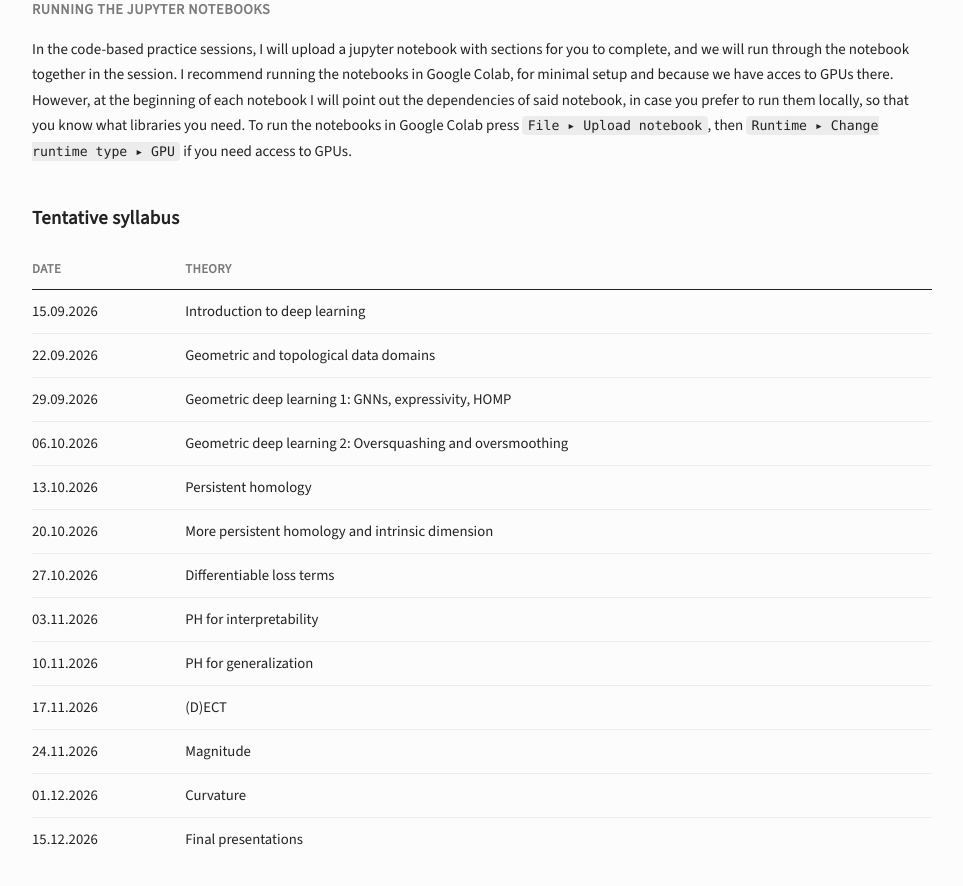
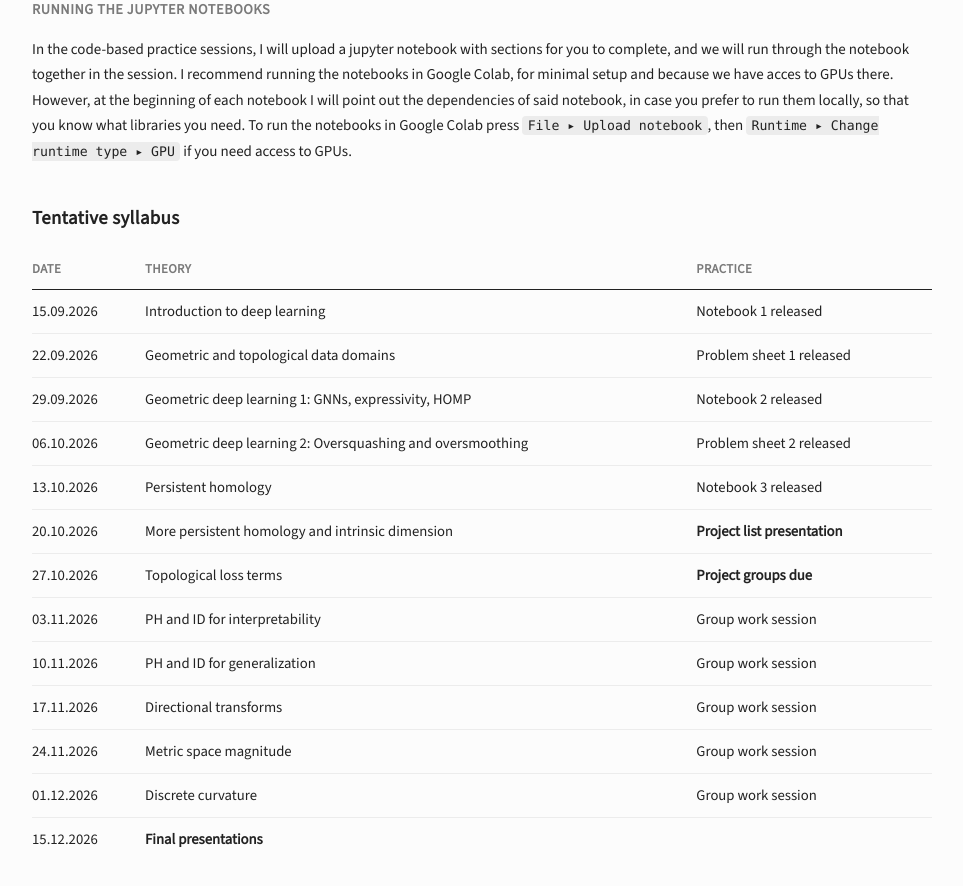
Before and after one commit to inesgare/inesgare.github.io, a Jekyll site: the page built from course-pages/gtml-2026.md, in a window 1280 px wide and 900 px high, scrolled down 1188 px. Shown: the top 886 px of the window, without its empty margins (158-1121 px from the left). Built offline with Jekyll 4.4.1, drawn with Linux system fonts in a browser that asks for light colours.

Commit message:
added details

```diff
--- a/course-pages/gtml-2026.md
+++ b/course-pages/gtml-2026.md
@@ -44,21 +44,21 @@ In the code-based practice sessions, I will upload a jupyter notebook with secti
 
 <div class="table-wrap" markdown="1">
 
-| Date | Theory |
-|---|---|
-| 15.09.2026 | Introduction to deep learning |
-| 22.09.2026 | Geometric and topological data domains |
-| 29.09.2026 | Geometric deep learning 1: GNNs, expressivity, HOMP |
-| 06.10.2026 | Geometric deep learning 2: Oversquashing and oversmoothing |
-| 13.10.2026 | Persistent homology |
-| 20.10.2026 | More persistent homology and intrinsic dimension |
-| 27.10.2026 | Differentiable loss terms |
-| 03.11.2026 | PH for interpretability |
-| 10.11.2026 | PH for generalization |
-| 17.11.2026 | (D)ECT |
-| 24.11.2026 | Magnitude |
-| 01.12.2026 | Curvature |
-| 15.12.2026 | Final presentations |
+| Date | Theory | Practice |
+|---|---|---|
+| 15.09.2026 | Introduction to deep learning | Notebook 1 released |
+| 22.09.2026 | Geometric and topological data domains | Problem sheet 1 released |
+| 29.09.2026 | Geometric deep learning 1: GNNs, expressivity, HOMP | Notebook 2 released |
+| 06.10.2026 | Geometric deep learning 2: Oversquashing and oversmoothing | Problem sheet 2 released |
+| 13.10.2026 | Persistent homology | Notebook 3 released |
+| 20.10.2026 | More persistent homology and intrinsic dimension | **Project list presentation** |
+| 27.10.2026 | Topological loss terms | **Project groups due** |
+| 03.11.2026 | PH and ID for interpretability | Group work session |
+| 10.11.2026 | PH and ID for generalization | Group work session |
+| 17.11.2026 | Directional transforms | Group work session |
+| 24.11.2026 | Metric space magnitude | Group work session |
+| 01.12.2026 | Discrete curvature | Group work session |
+| 15.12.2026 | **Final presentations** | |
 
 </div>
 
```
